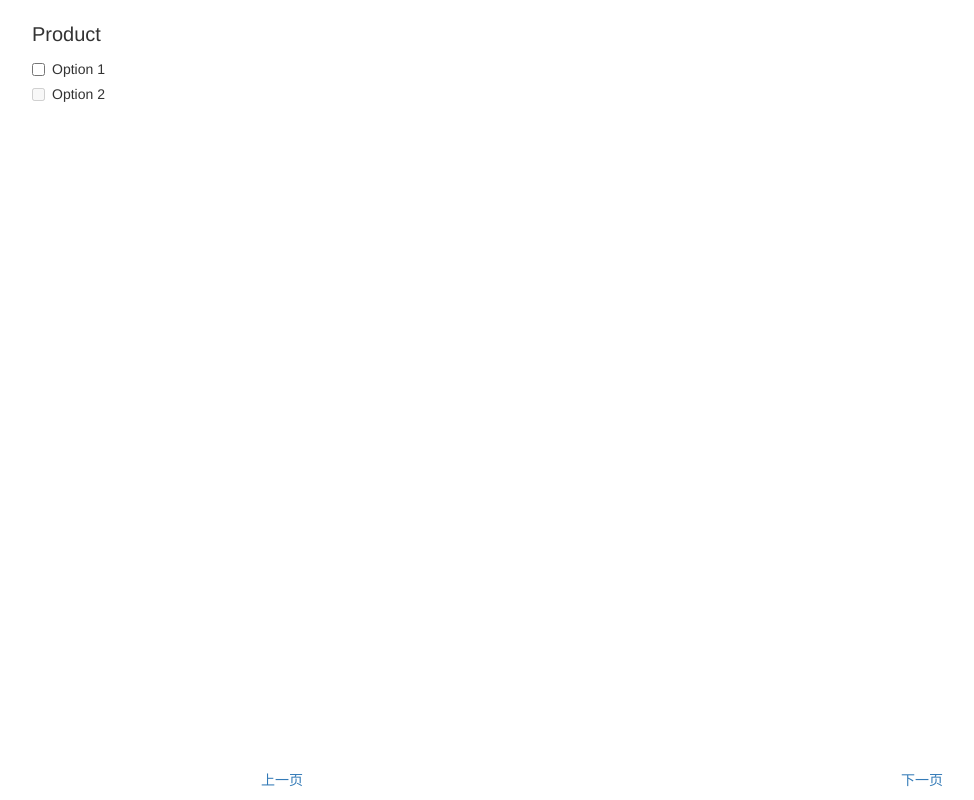
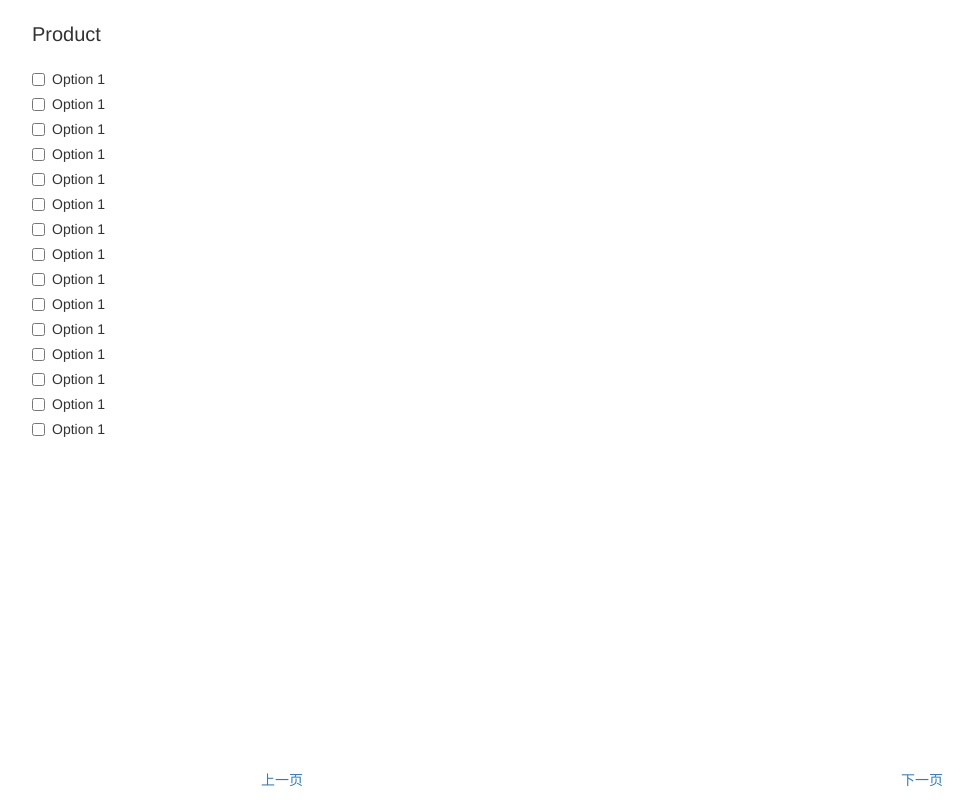
Before and after one commit to zhuhaihandachui/hx, a plain HTML site: page ideavote/index.html in a window 1280 px wide. Shown: the whole page, without its empty margins (38-1012 px from the left). Drawn offline with Linux system fonts and the light colour scheme.

Commit message:
ideavote

```diff
--- a/ideavote/index.html
+++ b/ideavote/index.html
@@ -12,19 +12,8 @@
 	<div  class="tab-content container-fluid">
 		<div role="tabpanel" class="tab-pane active container" id="firstPage">
 			<div class="question">Product</div>
-			<div calss="answers">
-				<div class="checkbox">
-					<label>
-						<input type="checkbox" value="">
-						Option 1
-					</label>
-				</div>
-				<div class="checkbox disabled">
-					<label>
-						<input type="checkbox" value="" disabled>
-						Option 2
-					</label>
-				</div>
+			<div class="answers">
+
 			</div>
 		</div>
 		<div role="tabpanel" class="tab-pane container" id="secondPage">2</div>
--- a/ideavote/js/main.js
+++ b/ideavote/js/main.js
@@ -16,6 +16,13 @@ $(document).ready(function() {
 		}
 		pageNavHrefAttr(index);
 	});
+
+	var productInfo = ['Option 1','Option 2','Option 3','Option 4','Option 5','Option 6','Option 7','Option 8','Option 9','Option 10','Option 11','Option 12','Option 13','Option 14','Option 15'];
+	for(var k in productInfo){
+		console.log(123);
+		$('#firstPage .answers').append('<div class="checkbox"><label><input type="checkbox" value="">Option 1</label></div>');
+	}
+
 });
 
 function pageNavHrefAttr(index){
```
